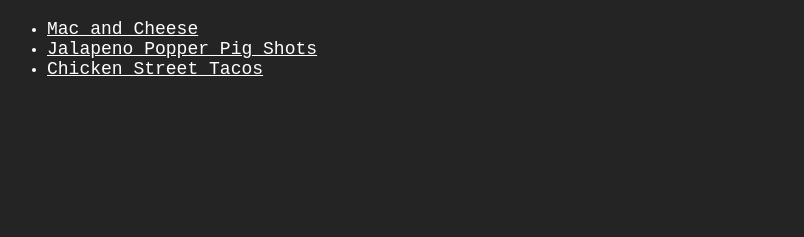
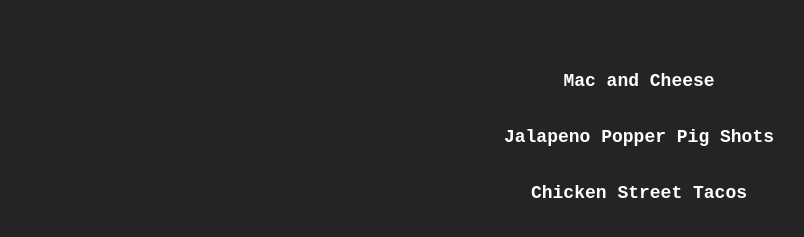
Before and after one commit to AshtonF04/odin-recipes, a plain HTML site: page index.html in a window 1280 px wide. Shown: the part 61-298 px from the top of the page, without its empty margins (1-805 px from the left). Drawn offline with Linux system fonts and the light colour scheme.

Commit message:
Updated Website Style Changed links layout and style as well as recipe images

```diff
--- a/index.html
+++ b/index.html
@@ -7,10 +7,11 @@
     </head>
     <body>
         <h1>ODIN RECIPES</h1>
-        <ul>
-            <li><a href="recipes/mac-and-cheese.html">Mac and Cheese</a></li>
-            <li><a href="recipes/jalapeno-popper-pig-shots.html">Jalapeno Popper Pig Shots</a></li>
-            <li><a href="recipes/chicken-street-tacos.html">Chicken Street Tacos</a></li>
-        </ul>
+
+        <div>
+            <a href="recipes/mac-and-cheese.html">Mac and Cheese</a>
+            <a href="recipes/jalapeno-popper-pig-shots.html">Jalapeno Popper Pig Shots</a>
+            <a href="recipes/chicken-street-tacos.html">Chicken Street Tacos</a>
+        </div>
     </body>
 </html>
--- a/styles.css
+++ b/styles.css
@@ -15,14 +15,26 @@ h2, p, ul, ol {
 
 a {
     font-family: 'Courier New', Courier, monospace;
-    color: white;
+    color: rgb(255, 255, 255);
     font-size: large;
+    text-decoration:none;
+    font-weight: 700;
+    text-align: center;
+
+    display: block;
+    margin: 2em;
 }
 
 img {
-    width: 40%;
-    height: auto;
-    margin:auto;
-    padding-left: 30%;
-    padding-right: 30%;
+   width: 40em;
+   margin-left: 38em;
+   border-style: solid;
+   border-color: white;
+   border-radius: 15px;
 }
+
+div {
+    margin: 0px;
+    padding-top: 1em;
+    padding-bottom: 1em;
+}
```
